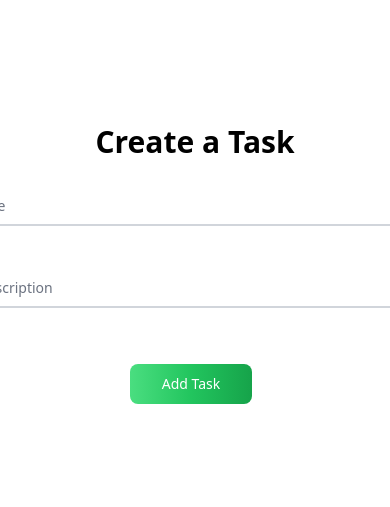
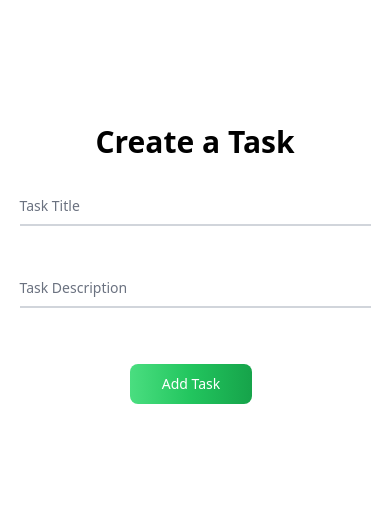
Before and after one commit to mahabubsaki/Django-Assingment-02, a Django app: page / in a window 390 px wide; the page is wider, and only the part inside the window is pictured. Shown: the part 214-721 px from the top of that part. Run offline with Django 4.2, Linux system fonts and the light colour scheme; some libraries are stand-ins or nearby versions.

Commit message:
fixed responsive

```diff
--- a/main/templates/add-task.html
+++ b/main/templates/add-task.html
@@ -1,10 +1,10 @@
 {% extends 'base.html' %}
 {% block title %} Add Task {% endblock %}
 {% block main %}
-<div class="py-5">
+<div class="py-5 w-full">
 
-    <h2 class="text-center text-3xl font-semibold">Create a Task</h2>
-    <form method="post" class="my-6 w-[500px] mx-auto flex flex-col gap-4">
+    <h2 class="text-center text-3xl font-semibold w-full">Create a Task</h2>
+    <form method="post" class="my-6 w-[90%] md:w-[700px] mx-auto flex flex-col gap-4">
         {% csrf_token %}
         <div class="relative z-0 w-full mb-6 group">
             {{ form.taskTitle }}
--- a/main/templates/update-task.html
+++ b/main/templates/update-task.html
@@ -2,8 +2,8 @@
 {% block title %} Show Tasks {% endblock %}
 {% block main %}
 <div class="py-5 w-full overflow-hidden">
-    <h2 class="text-center text-3xl font-semibold">Update the task</h2>
-    <form method="post" class="my-6 w-[500px] mx-auto flex flex-col gap-4">
+    <h2 class="text-center text-3xl font-semibold w-full">Update the task</h2>
+    <form method="post" class="my-6 w-[90%] md:w-[700px] mx-auto flex flex-col gap-4">
         {% csrf_token %}
         <div class="relative z-0 w-full mb-6 group">
             {{ form.taskTitle }}
```
